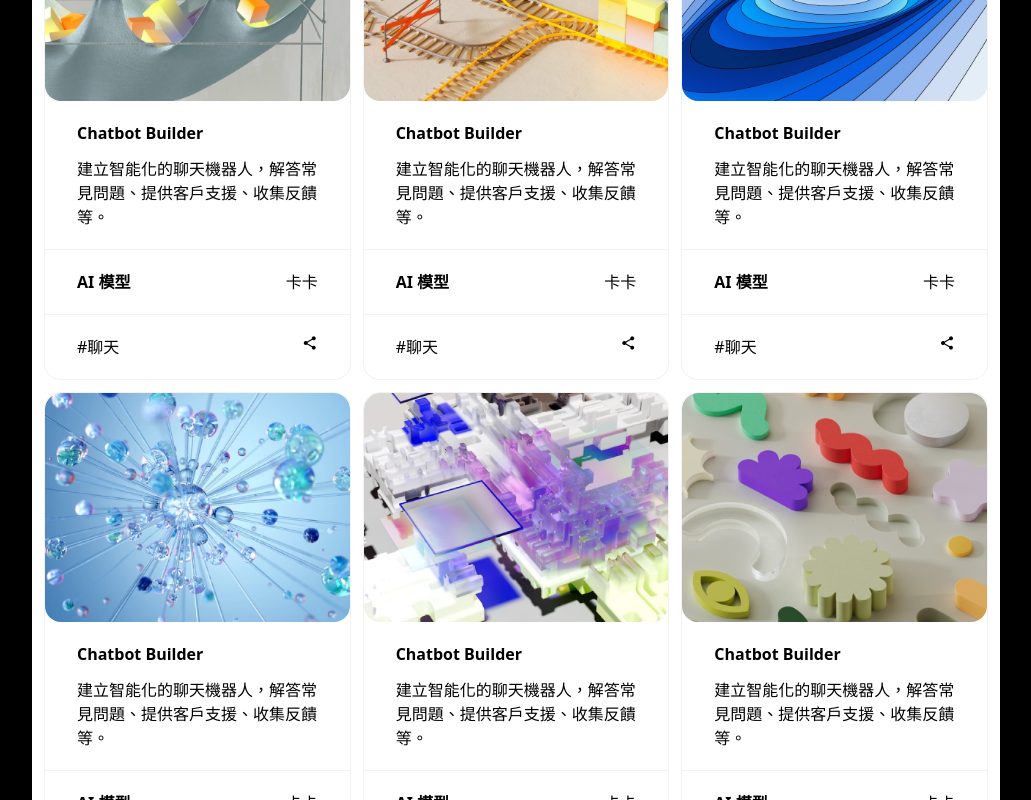
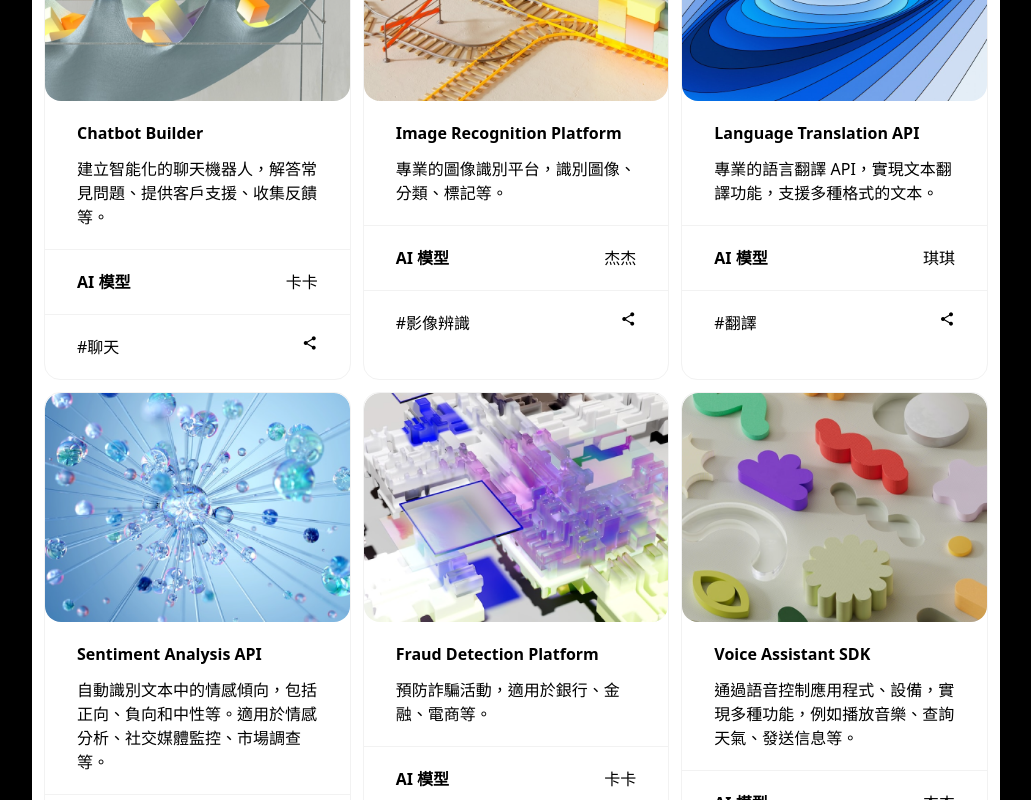
Before and after one commit to LucyYeung/AI-tool-king, a React (Vite) app: page / in a window 1280 px wide. Shown: the part 3320-4120 px from the top of the page, without its empty margins (124-1155 px from the left). Built offline with nearby package versions, Linux system fonts and the light colour scheme.

Commit message:
feat: edit data

```diff
--- a/src/components/home/tools-section.tsx
+++ b/src/components/home/tools-section.tsx
@@ -47,39 +47,37 @@ const ToolCard = () => {
           tag: '聊天',
         },
         {
-          title: 'Chatbot Builder',
-          description:
-            '建立智能化的聊天機器人，解答常見問題、提供客戶支援、收集反饋等。',
-          model: '卡卡',
-          tag: '聊天',
+          title: 'Image Recognition Platform',
+          description: '專業的圖像識別平台，識別圖像、分類、標記等。',
+          model: '杰杰',
+          tag: '影像辨識',
         },
         {
-          title: 'Chatbot Builder',
+          title: 'Language Translation API',
           description:
-            '建立智能化的聊天機器人，解答常見問題、提供客戶支援、收集反饋等。',
-          model: '卡卡',
-          tag: '聊天',
+            '專業的語言翻譯 API，實現文本翻譯功能，支援多種格式的文本。',
+          model: '琪琪',
+          tag: '翻譯',
         },
         {
-          title: 'Chatbot Builder',
+          title: 'Sentiment Analysis API',
           description:
-            '建立智能化的聊天機器人，解答常見問題、提供客戶支援、收集反饋等。',
-          model: '卡卡',
-          tag: '聊天',
+            '自動識別文本中的情感傾向，包括正向、負向和中性等。適用於情感分析、社交媒體監控、市場調查等。',
+          model: '昊昊',
+          tag: '行銷',
         },
         {
-          title: 'Chatbot Builder',
-          description:
-            '建立智能化的聊天機器人，解答常見問題、提供客戶支援、收集反饋等。',
+          title: 'Fraud Detection Platform',
+          description: '預防詐騙活動，適用於銀行、金融、電商等。',
           model: '卡卡',
-          tag: '聊天',
+          tag: '客服',
         },
         {
-          title: 'Chatbot Builder',
+          title: 'Voice Assistant SDK',
           description:
-            '建立智能化的聊天機器人，解答常見問題、提供客戶支援、收集反饋等。',
-          model: '卡卡',
-          tag: '聊天',
+            '通過語音控制應用程式、設備，實現多種功能，例如播放音樂、查詢天氣、發送信息等。',
+          model: '杰杰',
+          tag: '生產力',
         },
       ].map((item, index) => (
         <li className="col-span-1 rounded-2xl border border-black-20">
```
